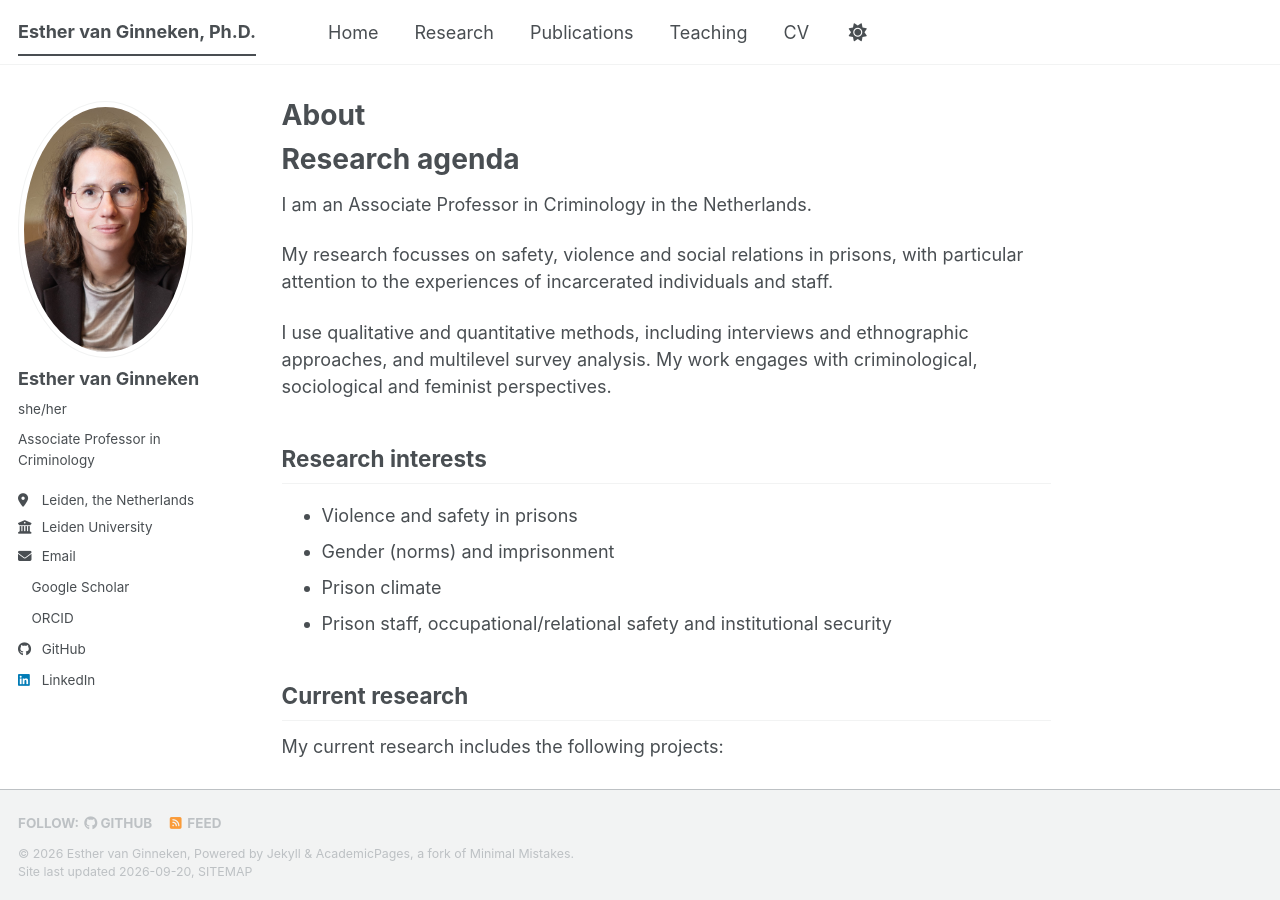
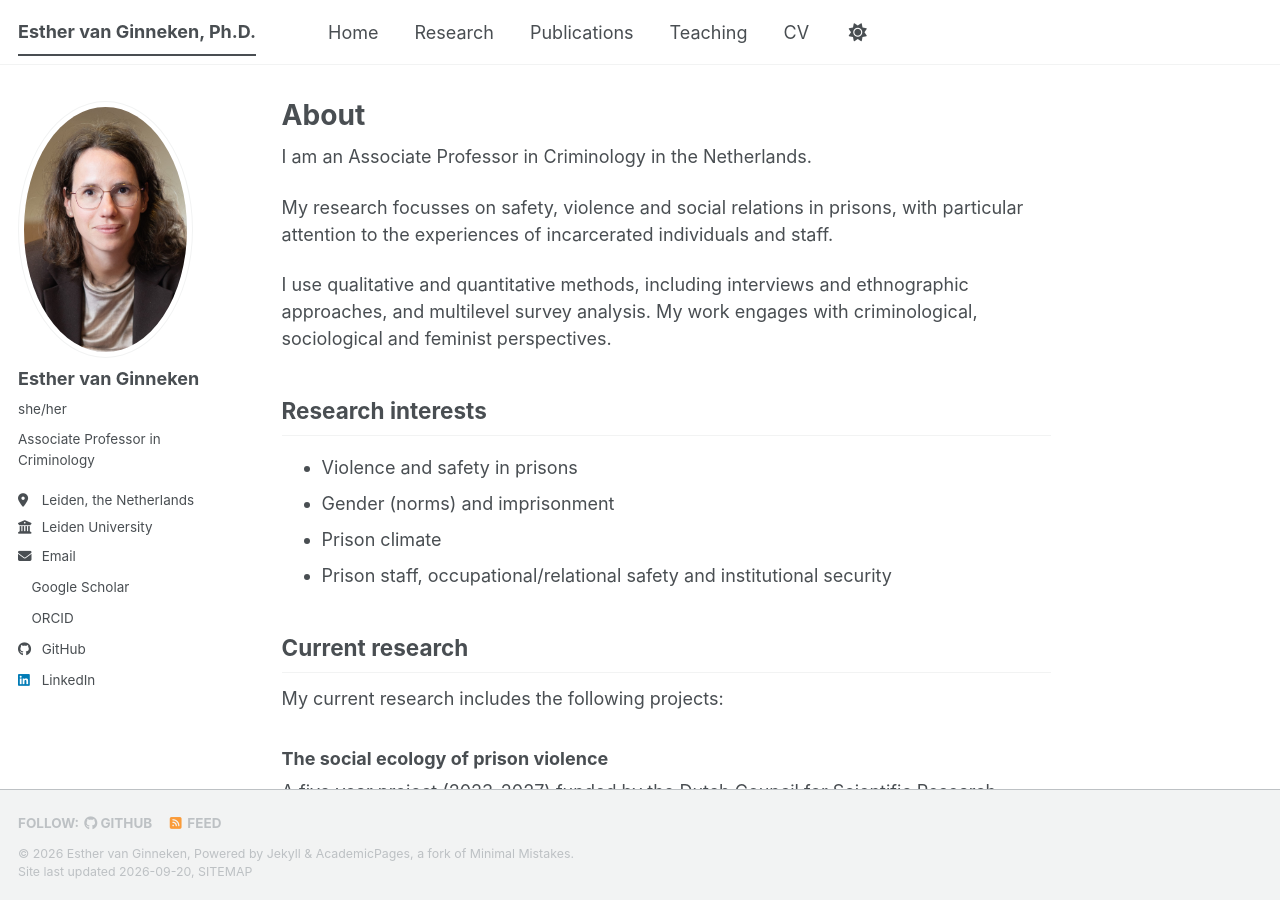
Before and after one commit to EsthervanGinneken/EsthervanGinneken.github.io, a Jekyll site: the page built from _pages/about.md, in a window 1280 px wide and 900 px high. Built offline with Jekyll 4.4.1, drawn with Linux system fonts in a browser that asks for light colours; a style sheet for code colours, icons or effects is not loaded.

Commit message:
Remove 'Research agenda' section from about page
Removed the 'Research agenda' section from the about page.

```diff
--- a/_pages/about.md
+++ b/_pages/about.md
@@ -6,8 +6,6 @@ redirect_from:
   - /about/
   - /about.html
 ---
-
-# Research agenda
 
 I am an Associate Professor in Criminology in the Netherlands.
 
```
